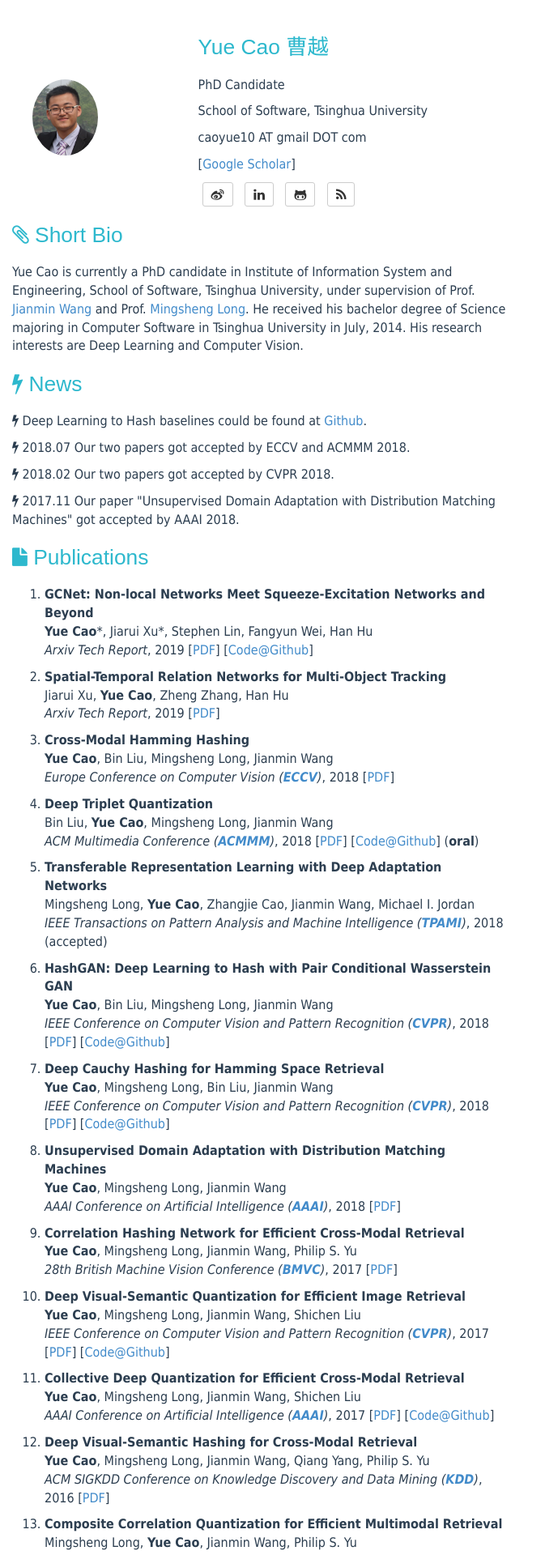
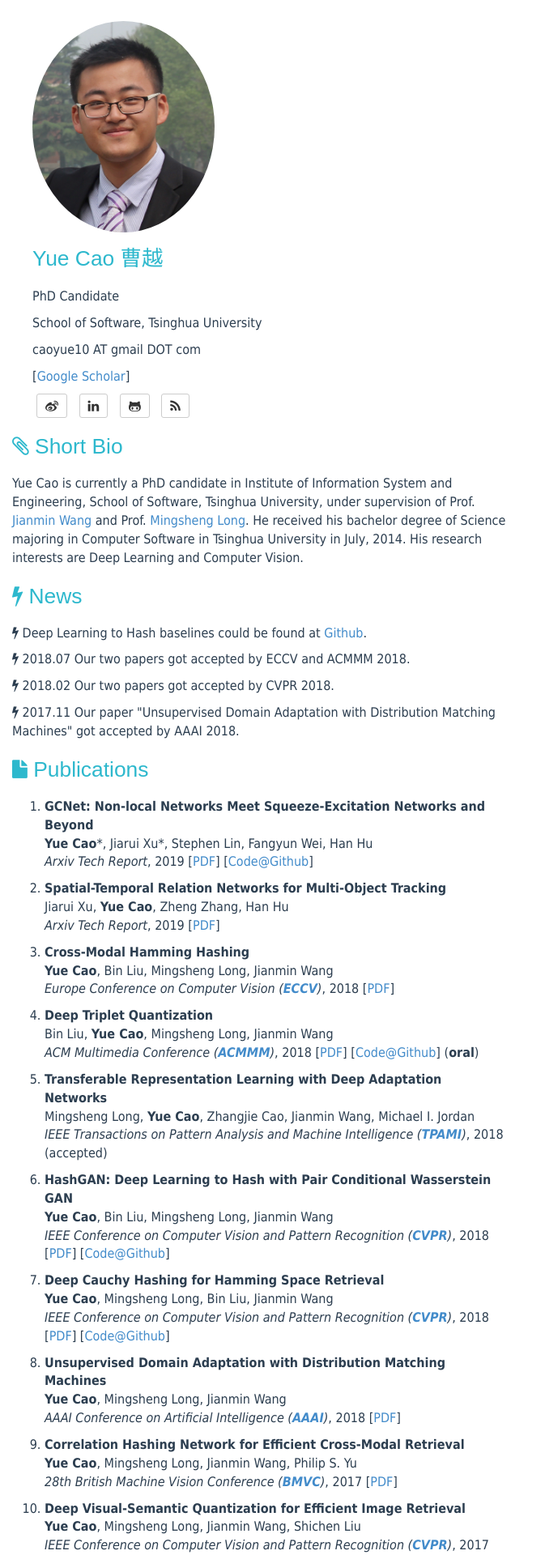
Before and after one commit to caoyue10/caoyue10.github.io, a Jekyll site: the page built from index.html, in a window 1280 px wide. Shown: the top 1920 px of the page at 81% size, without its empty margins (0-673 px from the left). Built offline with Jekyll 4.4.1, drawn with Linux system fonts in a browser that asks for light colours; the list of posts is cut into pages by our own code.

Commit message:
Update style.css

```diff
--- a/assets/css/style.css
+++ b/assets/css/style.css
@@ -38,9 +38,6 @@ div.div_left, div.div_right {
     margin-right: auto;
     vertical-align: middle;
     max-width: 960px;
-}
-div.div_left {
-    width: 200px;
 }
 
 /* .sidebar {
```
